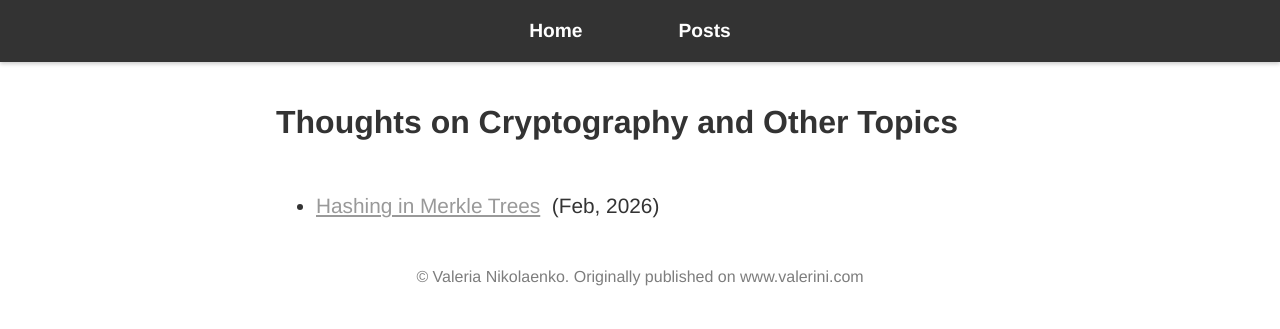
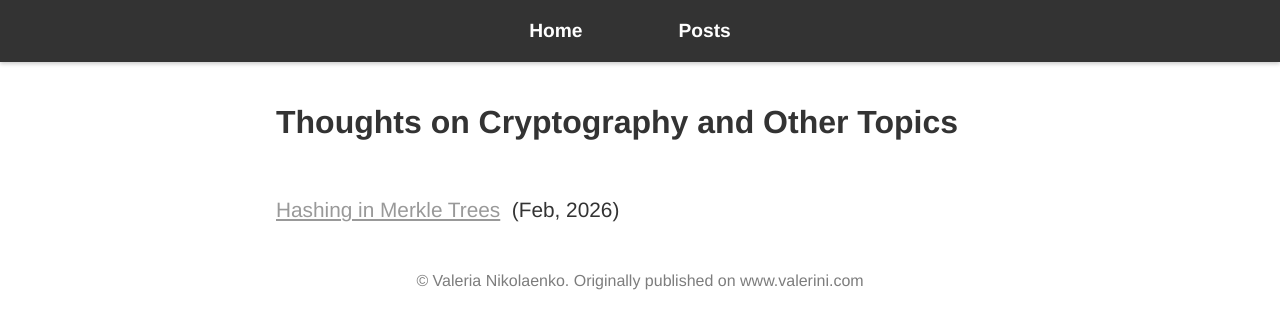
Before and after one commit to valerini/valerini.github.io, a Jekyll site: the page built from blog.html, in a window 1280 px wide. Shown: the top 329 px of the page. Built offline with Jekyll 4.4.1, drawn with Linux system fonts in a browser that asks for light colours.

Commit message:
Remove list from posts list

```diff
--- a/blog.html
+++ b/blog.html
@@ -14,10 +14,8 @@ image: /images/blog_header.png
   }
 </style>
 
-<ul class="large-spacing">
-  {% for post in site.posts %}
-    <li>
-      <a href="{{ post.url }}">{{ post.title }}</a> &nbsp;({{ post.date | date: "%b, %Y" }})
-    </li>
+{% for post in site.posts %}
+  <p class="posts_list">
+    <a href="{{ post.url }}">{{ post.title }}</a> &nbsp;({{ post.date | date: "%b, %Y" }})
+  </p>
   {% endfor %}
-</ul>
--- a/css/main.css
+++ b/css/main.css
@@ -86,7 +86,7 @@ div.place {
 }
 div.entry {
     width: 100%;
-}
+}d
 
 table.education {
     width: 100%;
@@ -270,3 +270,8 @@ div.content_post img {
     display: block;      /* makes it block-level */
     margin: 0 auto;      /* auto left/right margins center it */
 }
+
+p.posts_list {
+    padding-top: 5px;
+    font-size: 1.3rem;
+}
```
